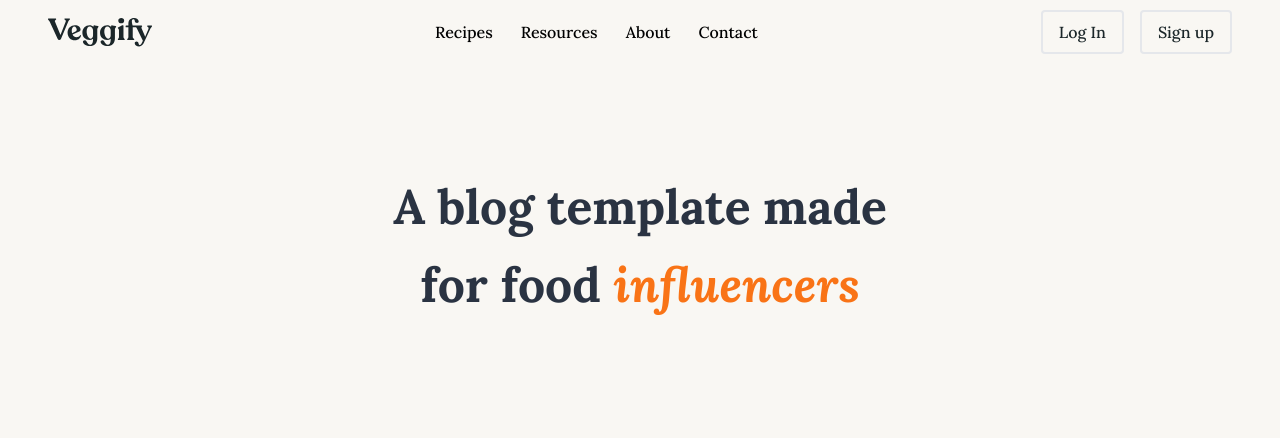
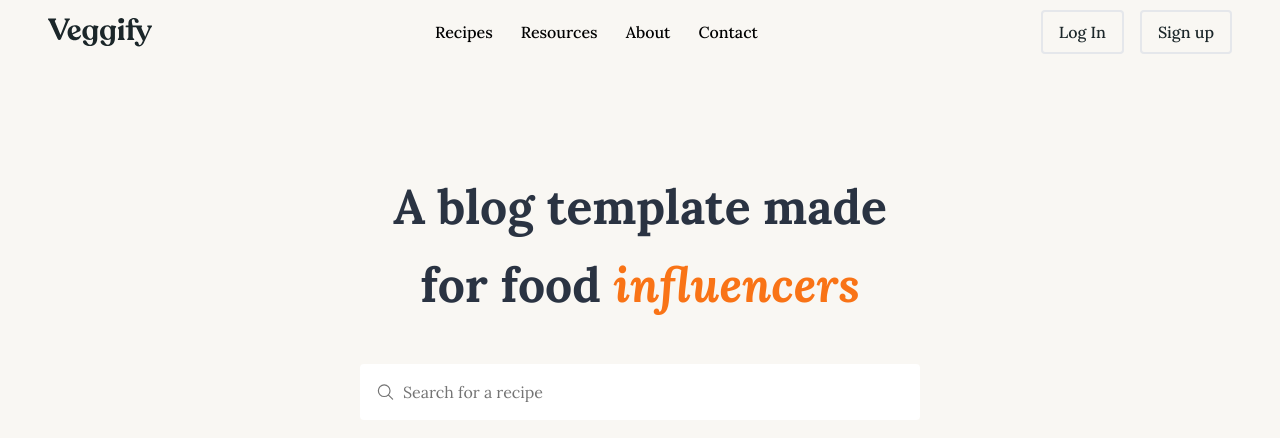
Before and after one commit to HossainRafi/Veggify, a React (Vite) app in the folder frontend/: page / in a window 1280 px wide. Shown: the top 438 px of the page. Built offline with nearby package versions, Linux system fonts and the light colour scheme.

Commit message:
search input field

```diff
--- a/frontend/src/components/Hero.jsx
+++ b/frontend/src/components/Hero.jsx
@@ -1,12 +1,31 @@
 import React from "react";
+import { IoSearchOutline } from "react-icons/io5";
 
 export const Hero = () => {
   return (
     <>
       <div className="px-5 xl:px-10 md:w-1/2 mb-10">
+        {/* hero text */}
         <h1 className="mt-6 mb-10 text-4xl xl:text-5xl text-center font-bold leading-normal xl:leading-relaxed text-[#2A3342]">
-          A blog template made for food <span className="text-orange-500 italic">influencers</span>
+          A blog template made for food{" "}
+          <span className="text-orange-500 italic">influencers</span>
         </h1>
+
+        {/* hero search */}
+        <form
+          action="/search"
+          className="bg-white p-4 rounded relative flex items-center"
+        >
+          <IoSearchOutline className="w-5 h-5 mr-2 text-neutral-500" />
+          <input
+            id="search"
+            name="query"
+            type="search"
+            required
+            placeholder="Search for a recipe"
+            className="outline-none w-full placeholder:text-neutral-500"
+          />
+        </form>
       </div>
     </>
   );
```
